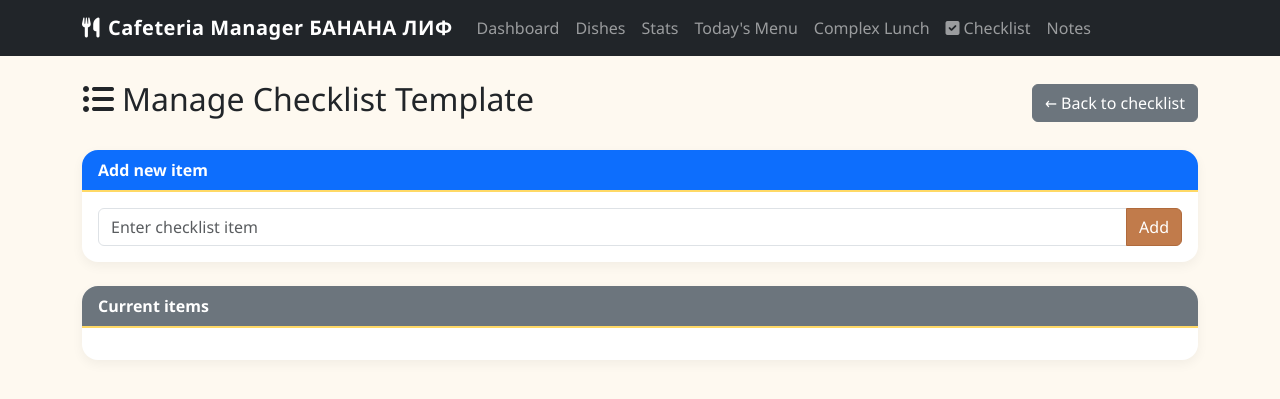
After one commit to go-easy-katya/cafeteria-manager, a Flask app: page /checklist/manage in a window 1280 px wide. The commit adds this page. Shown: the top 399 px of the page. Run offline with Flask 3, Linux system fonts and the light colour scheme; a user stored in the database is signed in; data that the repository does not hold is empty.

Commit message:
Added daily checklist feature with per-date ticks and admin template management

```diff
--- a/app.py
+++ b/app.py
@@ -2,7 +2,7 @@ from flask import Flask, render_template, request, redirect, url_for
 from flask_login import LoginManager, UserMixin, login_user, login_required, logout_user, current_user
 from werkzeug.security import generate_password_hash, check_password_hash
 from flask_sqlalchemy import SQLAlchemy
-from datetime import datetime, date
+from datetime import datetime, date, timedelta
 from sqlalchemy import and_
 import os
 
@@ -122,6 +122,141 @@ class Note(db.Model):
 
     def __repr__(self):
         return f'<Note {self.date} - {self.content[:20]}>'
+
+# ---------- Checklist Models ----------
+class ChecklistItem(db.Model):
+    id = db.Column(db.Integer, primary_key=True)
+    text = db.Column(db.String(200), nullable=False)
+    position = db.Column(db.Integer, default=0)
+    is_active = db.Column(db.Boolean, default=True)
+
+class DailyChecklist(db.Model):
+    id = db.Column(db.Integer, primary_key=True)
+    date = db.Column(db.Date, nullable=False)
+    checklist_item_id = db.Column(db.Integer, db.ForeignKey('checklist_item.id'), nullable=False)
+    is_completed = db.Column(db.Boolean, default=False)
+    __table_args__ = (db.UniqueConstraint('date', 'checklist_item_id', name='unique_daily_item'),)
+
+#-------------------------------------------------
+# ---------- Daily Checklist Routes ----------
+def get_or_create_daily_checklist(date):
+    """Ensure DailyChecklist records exist for all active items on a given date."""
+    active_items = ChecklistItem.query.filter_by(is_active=True).order_by(ChecklistItem.position).all()
+    for item in active_items:
+        exists = DailyChecklist.query.filter_by(date=date, checklist_item_id=item.id).first()
+        if not exists:
+            daily = DailyChecklist(date=date, checklist_item_id=item.id, is_completed=False)
+            db.session.add(daily)
+    db.session.commit()
+
+@app.route('/checklist', methods=['GET', 'POST'])
+@login_required
+def checklist():
+    # Determine the date to work with
+    if request.method == 'POST':
+        # Date comes from hidden form field
+        date_str = request.form.get('checklist_date')
+    else:
+        # Date comes from query string or default today
+        date_str = request.args.get('date')
+
+    if not date_str:
+        date_str = date.today().isoformat()
+
+    try:
+        current_date = datetime.strptime(date_str, '%Y-%m-%d').date()
+    except ValueError:
+        current_date = date.today()
+
+    # Ensure records exist for all active items on this date
+    get_or_create_daily_checklist(current_date)
+
+    if request.method == 'POST':
+        # Update ticks for this date
+        for key, value in request.form.items():
+            if key.startswith('item_'):
+                item_id = int(key.split('_')[1])
+                daily = DailyChecklist.query.filter_by(date=current_date, checklist_item_id=item_id).first()
+                if daily:
+                    daily.is_completed = (value == 'on')
+        db.session.commit()
+        # Redirect to the same date (GET request) to avoid resubmission
+        return redirect(url_for('checklist', date=current_date.isoformat()))
+
+    # GET request: fetch data for display
+    active_items = ChecklistItem.query.filter_by(is_active=True).order_by(ChecklistItem.position).all()
+    checklist_data = []
+    for item in active_items:
+        daily = DailyChecklist.query.filter_by(date=current_date, checklist_item_id=item.id).first()
+        checklist_data.append({
+            'item': item,
+            'completed': daily.is_completed if daily else False
+        })
+
+    prev_date = current_date - timedelta(days=1)
+    next_date = current_date + timedelta(days=1)
+
+    return render_template('checklist.html',
+                         current_date=current_date,
+                         checklist_data=checklist_data,
+                         prev_date=prev_date,
+                         next_date=next_date,
+                         is_admin=(current_user.username == ADMIN_USERNAME))
+
+@app.route('/checklist/manage', methods=['GET', 'POST'])
+@login_required
+def manage_checklist():
+    if current_user.username != ADMIN_USERNAME:
+        return "Access denied. Only admin can manage checklist template.", 403
+
+    # Handle add new item
+    if request.method == 'POST' and 'new_text' in request.form:
+        new_text = request.form.get('new_text', '').strip()
+        if new_text:
+            max_pos = db.session.query(db.func.max(ChecklistItem.position)).scalar() or 0
+            item = ChecklistItem(text=new_text, position=max_pos + 1, is_active=True)
+            db.session.add(item)
+            db.session.commit()
+
+    # Handle edit
+    if request.method == 'POST' and 'edit_id' in request.form:
+        edit_id = int(request.form['edit_id'])
+        new_text = request.form.get('edit_text', '').strip()
+        item = ChecklistItem.query.get(edit_id)
+        if item and new_text:
+            item.text = new_text
+            db.session.commit()
+
+    # Handle delete (soft delete)
+    if request.method == 'POST' and 'delete_id' in request.form:
+        delete_id = int(request.form['delete_id'])
+        item = ChecklistItem.query.get(delete_id)
+        if item:
+            item.is_active = False
+            db.session.commit()
+
+    # Handle reorder (move up/down)
+    if request.method == 'POST' and 'move_id' in request.form:
+        move_id = int(request.form['move_id'])
+        direction = request.form.get('direction')  # 'up' or 'down'
+        item = ChecklistItem.query.get(move_id)
+        if item and item.is_active:
+            if direction == 'up':
+                prev_item = ChecklistItem.query.filter(ChecklistItem.position < item.position, ChecklistItem.is_active==True).order_by(ChecklistItem.position.desc()).first()
+                if prev_item:
+                    item.position, prev_item.position = prev_item.position, item.position
+                    db.session.commit()
+            elif direction == 'down':
+                next_item = ChecklistItem.query.filter(ChecklistItem.position > item.position, ChecklistItem.is_active==True).order_by(ChecklistItem.position.asc()).first()
+                if next_item:
+                    item.position, next_item.position = next_item.position, item.position
+                    db.session.commit()
+
+    # Get all active items (ordered) for display
+    items = ChecklistItem.query.filter_by(is_active=True).order_by(ChecklistItem.position).all()
+    return render_template('manage_checklist.html', items=items)
+
+#---------------------------------------
 
 @login_manager.user_loader
 def load_user(user_id):
--- a/templates/base.html
+++ b/templates/base.html
@@ -27,6 +27,7 @@
     <li class="nav-item"><a class="nav-link" href="{{ url_for('stats') }}">Stats</a></li>
     <li class="nav-item"><a class="nav-link" href="{{ url_for('edit_today_menu') }}">Today's Menu</a></li>
     <li class="nav-item"><a class="nav-link" href="{{ url_for('edit_complex_today') }}">Complex Lunch</a></li>
+    <li class="nav-item"><a class="nav-link" href="{{ url_for('checklist') }}"><i class="fas fa-check-square me-1"></i>Checklist</a></li>
     <li class="nav-item"><a class="nav-link" href="{{ url_for('notes_list') }}">Notes</a></li>
 </ul>
             </div>
--- /dev/null
+++ b/templates/manage_checklist.html
@@ -0,0 +1,90 @@
+{% extends "base.html" %}
+{% block content %}
+<div class="d-flex justify-content-between align-items-center mb-4">
+    <h2><i class="fas fa-list-ul me-2"></i>Manage Checklist Template</h2>
+    <a href="{{ url_for('checklist') }}" class="btn btn-secondary">← Back to checklist</a>
+</div>
+
+<div class="card mb-4">
+    <div class="card-header bg-primary text-white">Add new item</div>
+    <div class="card-body">
+        <form method="POST">
+            <div class="input-group">
+                <input type="text" class="form-control" name="new_text" placeholder="Enter checklist item" required>
+                <button type="submit" class="btn btn-primary">Add</button>
+            </div>
+        </form>
+    </div>
+</div>
+
+<div class="card">
+    <div class="card-header bg-secondary text-white">Current items</div>
+    <div class="card-body">
+        <ul class="list-group">
+            {% for item in items %}
+            <li class="list-group-item d-flex justify-content-between align-items-center">
+                <span>{{ item.position }}. {{ item.text }}</span>
+                <div>
+                    <form method="POST" style="display: inline-block;" action="{{ url_for('manage_checklist') }}">
+                        <input type="hidden" name="move_id" value="{{ item.id }}">
+                        <input type="hidden" name="direction" value="up">
+                        <button type="submit" class="btn btn-sm btn-outline-secondary" {% if loop.first %}disabled{% endif %}><i class="fas fa-arrow-up"></i></button>
+                    </form>
+                    <form method="POST" style="display: inline-block;" action="{{ url_for('manage_checklist') }}">
+                        <input type="hidden" name="move_id" value="{{ item.id }}">
+                        <input type="hidden" name="direction" value="down">
+                        <button type="submit" class="btn btn-sm btn-outline-secondary" {% if loop.last %}disabled{% endif %}><i class="fas fa-arrow-down"></i></button>
+                    </form>
+                    <button type="button" class="btn btn-sm btn-warning" data-bs-toggle="modal" data-bs-target="#editModal{{ item.id }}"><i class="fas fa-edit"></i></button>
+                    <button type="button" class="btn btn-sm btn-danger" data-bs-toggle="modal" data-bs-target="#deleteModal{{ item.id }}"><i class="fas fa-trash"></i></button>
+                </div>
+            </li>
+
+            <!-- Edit Modal -->
+            <div class="modal fade" id="editModal{{ item.id }}" tabindex="-1">
+                <div class="modal-dialog">
+                    <div class="modal-content">
+                        <form method="POST">
+                            <div class="modal-header">
+                                <h5 class="modal-title">Edit item</h5>
+                                <button type="button" class="btn-close" data-bs-dismiss="modal"></button>
+                            </div>
+                            <div class="modal-body">
+                                <input type="hidden" name="edit_id" value="{{ item.id }}">
+                                <input type="text" class="form-control" name="edit_text" value="{{ item.text }}" required>
+                            </div>
+                            <div class="modal-footer">
+                                <button type="submit" class="btn btn-primary">Save changes</button>
+                                <button type="button" class="btn btn-secondary" data-bs-dismiss="modal">Cancel</button>
+                            </div>
+                        </form>
+                    </div>
+                </div>
+            </div>
+
+            <!-- Delete Modal -->
+            <div class="modal fade" id="deleteModal{{ item.id }}" tabindex="-1">
+                <div class="modal-dialog">
+                    <div class="modal-content">
+                        <form method="POST">
+                            <div class="modal-header">
+                                <h5 class="modal-title">Delete item</h5>
+                                <button type="button" class="btn-close" data-bs-dismiss="modal"></button>
+                            </div>
+                            <div class="modal-body">
+                                <input type="hidden" name="delete_id" value="{{ item.id }}">
+                                <p>Are you sure you want to delete "<strong>{{ item.text }}</strong>"? This will remove it from all future checklists (past data remains but won't be shown).</p>
+                            </div>
+                            <div class="modal-footer">
+                                <button type="submit" class="btn btn-danger">Yes, delete</button>
+                                <button type="button" class="btn btn-secondary" data-bs-dismiss="modal">Cancel</button>
+                            </div>
+                        </form>
+                    </div>
+                </div>
+            </div>
+            {% endfor %}
+        </ul>
+    </div>
+</div>
+{% endblock %}
```
Also changed, not shown: templates/checklist.html (added, +59 -0 lines).
